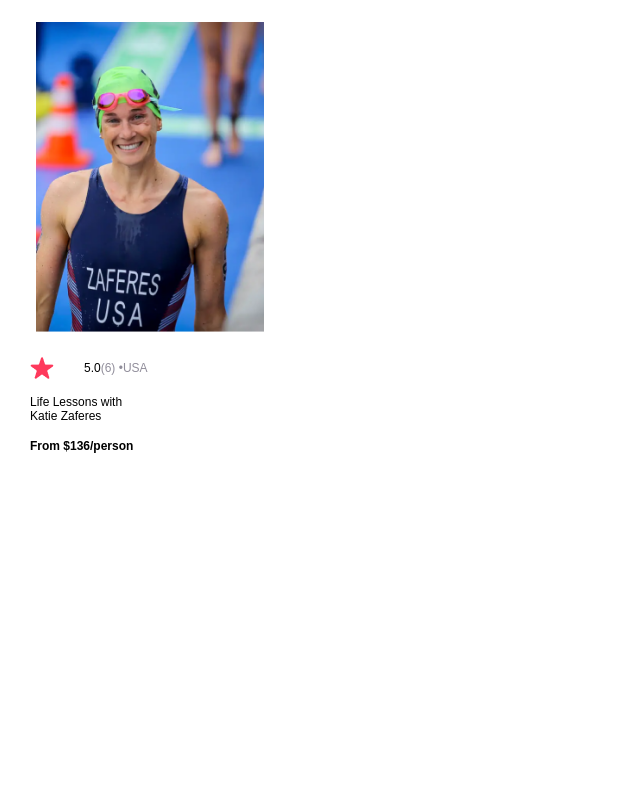
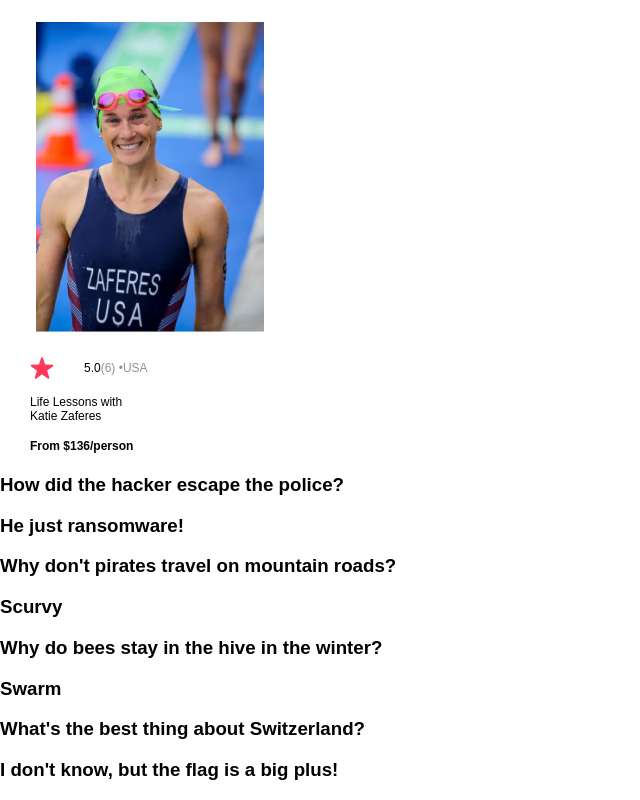
Before and after one commit to davidx33/AirbnbClone, a React (Create React App) app: page / in a window 1280 px wide. Shown: the part 974-1774 px from the top of the page, without its empty margins (0-640 px from the left). Before the commit the page ends 1441 px from the top, so only its background shows below. Built offline with nearby package versions, Linux system fonts and the light colour scheme.

Commit message:
made Joke.js, did some practice with props

```diff
--- a/src/App.js
+++ b/src/App.js
@@ -2,6 +2,7 @@
 import Navbar from "./components/Navbar.js"
 import Hero from './components/Hero.js';
 import Card from './components/Card.js';
+import Joke from './Joke.js';
 
 function App() {
   return (
@@ -9,8 +10,41 @@
       <Navbar />
       <Hero />
       <Card />
+      <Joke setup = "How did the hacker escape the police?"
+      punchline = "He just ransomware!"/>
+      <Joke setup = "Why don't pirates travel on mountain roads?"
+      punchline = "Scurvy"/>
+      <Joke setup = "Why do bees stay in the hive in the winter?"
+      punchline = "Swarm"/>
+      <Joke setup = "What's the best thing about Switzerland?"
+      punchline = "I don't know, but the flag is a big plus!"/>
     </div>
   );
 }
 
 export default App;
+
+
+
+/* Challenge:
+One LAST time in this course, set up a React app from scratch
+- Render an <App /> component
+    - App should be in its own file
+- App should render 4-5 <Joke /> components
+  (Joke component defined in its own file too)
+    - Each Joke should receive a "setup" prop and a "punchline" prop
+      and render those however you'd like
+- Use your favorite 2-part jokes (setup & punchline), or check
+  jokes.md file for some examples.
+
+
+
+EXTRA CREDIT:
+Some jokes are only a punchline with no setup:
+
+E.g.: "It’s hard to explain puns to kleptomaniacs because
+they always take things literally."
+
+If you don't pass in a "question" prop, how might you make it only
+show the punchline?
+*/
--- /dev/null
+++ b/src/Joke.js
@@ -0,0 +1,10 @@
+import React from "react"
+
+export default function Joke(props) {
+    return (
+        <div>
+            <h3>{props.setup}</h3>
+            <h3>{props.punchline}</h3>
+        </div>
+    )
+}
```
